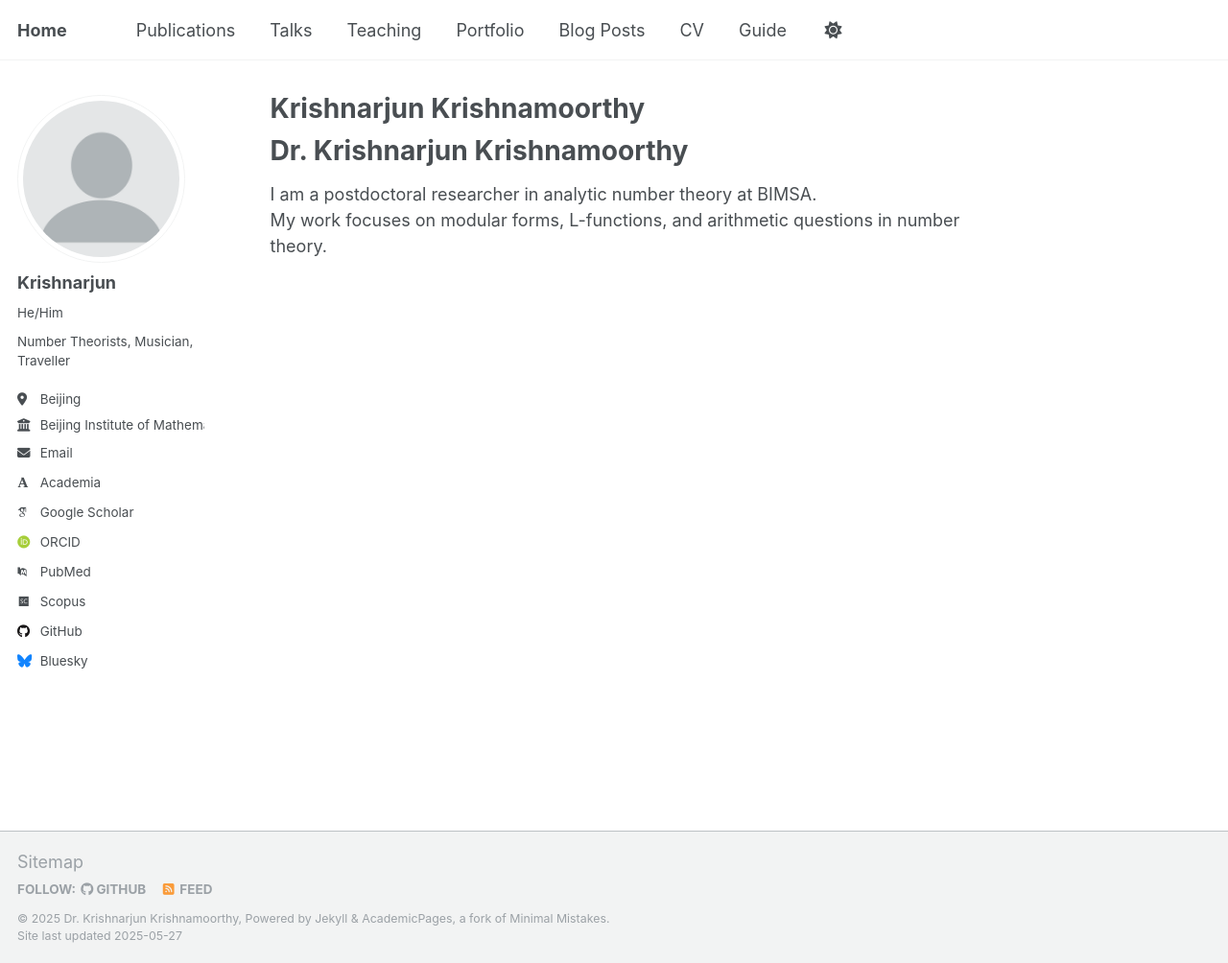
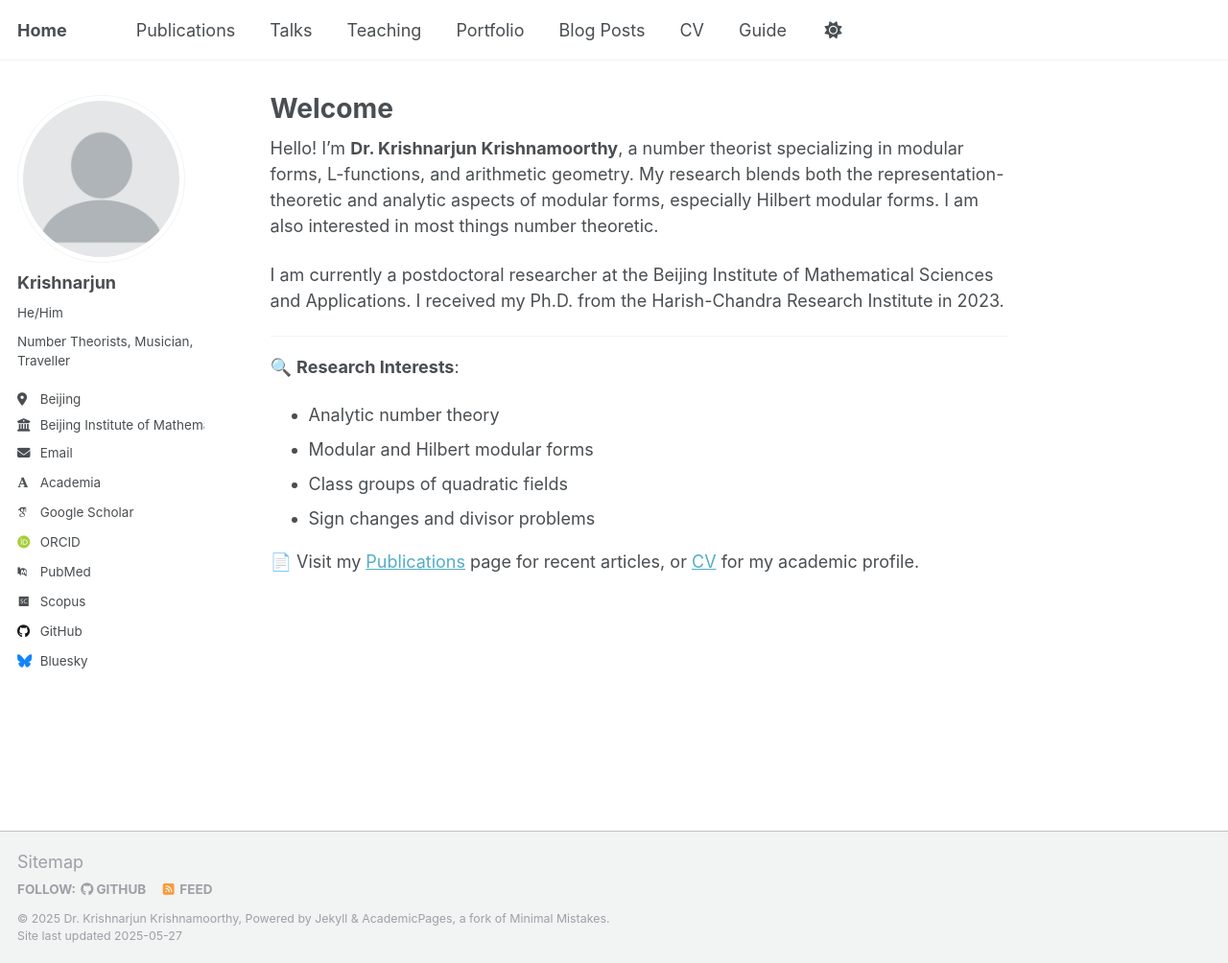
Before and after one commit to krishnarjunk/krishnarjunk.github.io, a Jekyll site: the page built from index.md, in a window 1280 px wide and 1004 px high. Shown: the whole window at 96% size. Built offline with Jekyll 4.4.1, drawn with Linux system fonts in a browser that asks for light colours; some web fonts are replaced.

Commit message:
Update index.md

```diff
--- a/index.md
+++ b/index.md
@@ -1,8 +1,19 @@
 ---
-title: Krishnarjun Krishnamoorthy
+title: "Welcome"
+permalink: /
+author_profile: true
 ---
 
-# Dr. Krishnarjun Krishnamoorthy
+Hello! I'm **Dr. Krishnarjun Krishnamoorthy**, a number theorist specializing in modular forms, L-functions, and arithmetic geometry. My research blends both the representation-theoretic and analytic aspects of modular forms, especially Hilbert modular forms. I am also interested in most things number theoretic.
 
-I am a postdoctoral researcher in analytic number theory at BIMSA.
-My work focuses on modular forms, L-functions, and arithmetic questions in number theory.
+I am currently a postdoctoral researcher at the Beijing Institute of Mathematical Sciences and Applications. I received my Ph.D. from the Harish-Chandra Research Institute in 2023.
+
+---
+
+🔍 **Research Interests**:
+- Analytic number theory
+- Modular and Hilbert modular forms
+- Class groups of quadratic fields
+- Sign changes and divisor problems
+
+📄 Visit my [Publications](/publications) page for recent articles, or [CV](/cv) for my academic profile.
```
